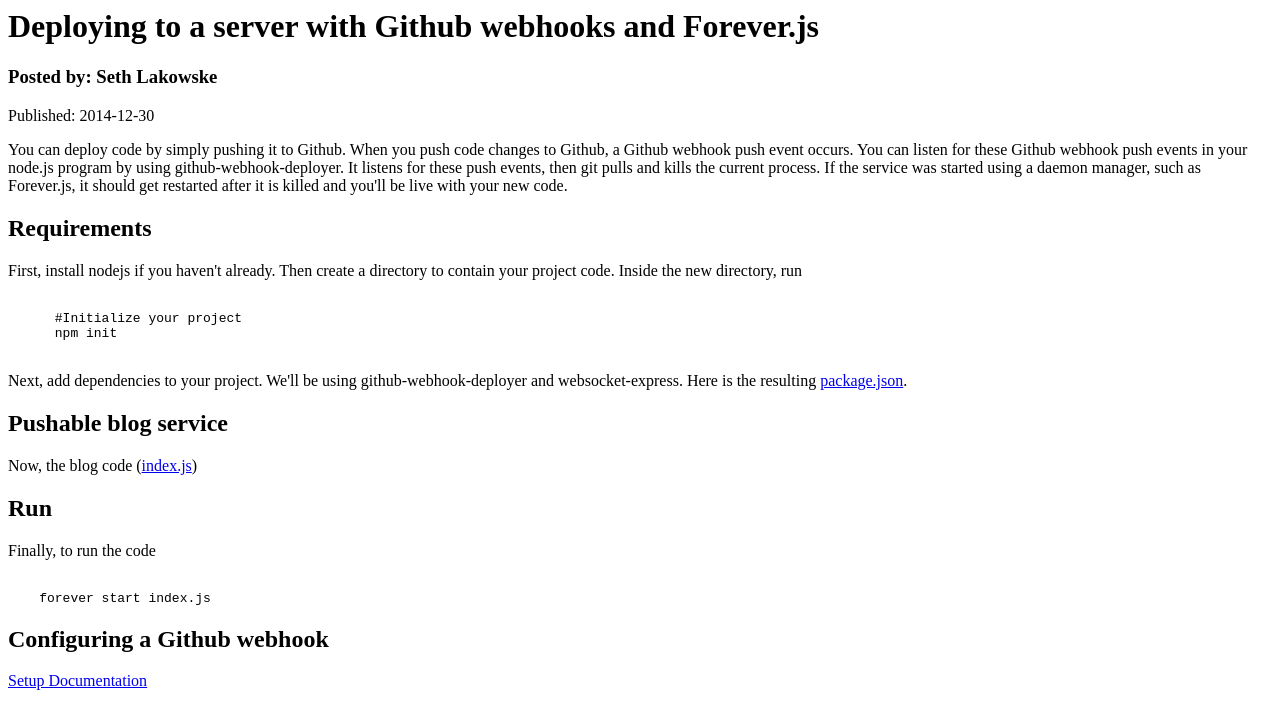
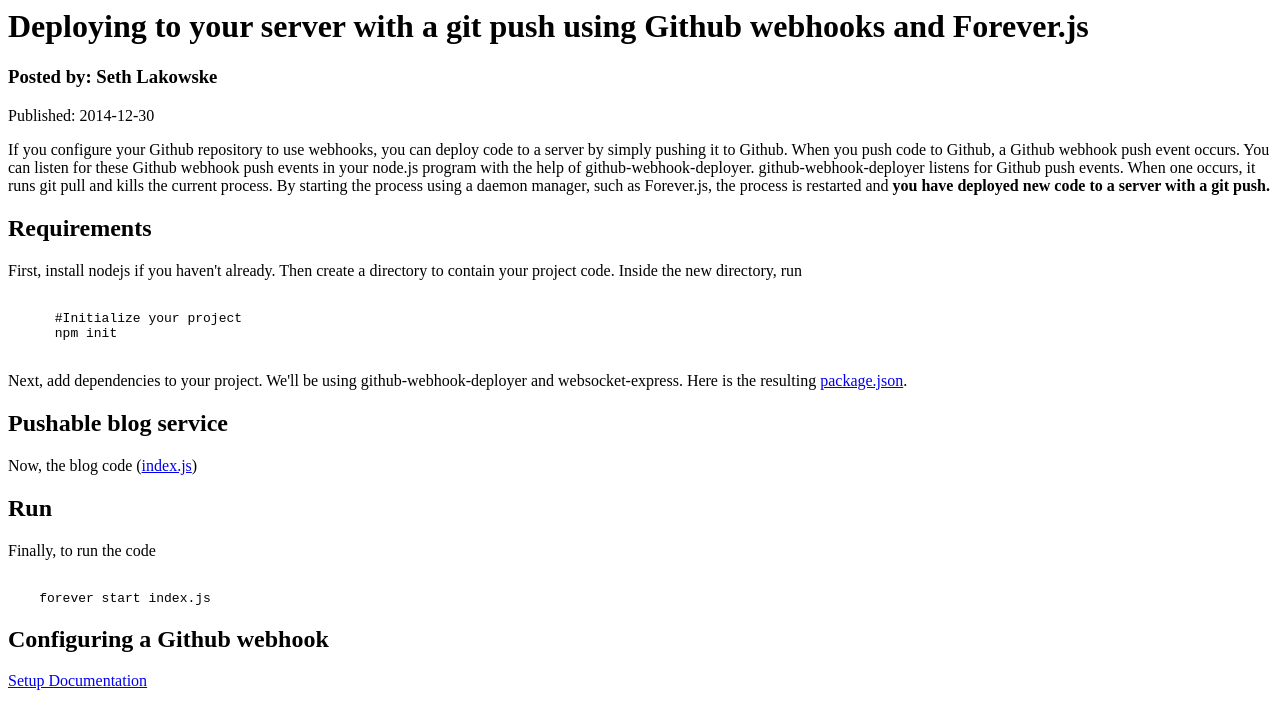
Before and after one commit to lakowske/blog, a website: page articles/github-push-event-deployment/index.html in a window 1280 px wide. Drawn offline with Linux system fonts and the light colour scheme; a script that the page names is missing.

Commit message:
broke out the logical steps of github webhook deployment in node.js

```diff
--- a/articles/github-push-event-deployment/index.html
+++ b/articles/github-push-event-deployment/index.html
@@ -1,19 +1,25 @@
 <html>
 <head>
-  <title>Deploying to a server using Github webhooks and Forever.js</title>
+  <title>Deploying to your server with a git push using Github webhooks and Forever.js</title>
 </head>
 <body>
-  <h1>Deploying to a server with Github webhooks and Forever.js</h1>
+  <h1>Deploying to your server with a git push using Github webhooks and Forever.js</h1>
   <h3>Posted by: Seth Lakowske</h3>
   <p>Published: <time pubdate="pubdate">2014-12-30</time></p>
 
   <p>
-    You can deploy code by simply pushing it to Github.  When you push code changes
-    to Github, a Github webhook push event occurs.   You can listen for these Github webhook
-    push events in your node.js program by using github-webhook-deployer.  It listens
-    for these push events, then git pulls and kills the current process.  If the service
-    was started using a daemon manager, such as Forever.js, it should get restarted after
-    it is killed and you'll be live with your new code.
+    If you configure your Github repository to use webhooks, you can deploy code to a server
+    by simply pushing it to Github.
+
+    When you push code to Github, a Github webhook push event occurs.
+
+    You can listen for these Github webhook push events in your node.js program with the help of
+    github-webhook-deployer.
+
+    github-webhook-deployer listens for Github push events.  When one occurs, it runs git pull and kills
+    the current process.
+
+    By starting the process using a daemon manager, such as Forever.js, the process is restarted and <b>you have deployed new code to a server with a git push.</b>
   </p>
 
 
```
